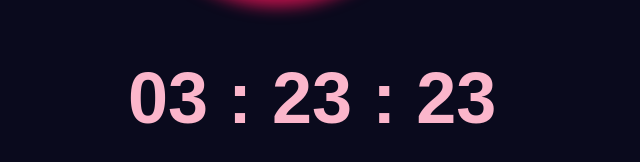
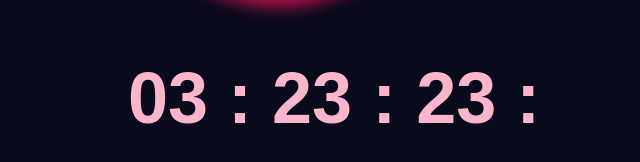
Before and after one commit to INFOLITE-IN/CLOCK, a plain HTML site: page index.html in a window 1280 px wide. Shown: the part 452-614 px from the top of the page, 362-1002 px from the left. Drawn offline with Linux system fonts and the light colour scheme; a web font is replaced by a local one.

Commit message:
Update index.html
Signed-off-by: KAVIYARASAN  <114557988+kaviyarasan-1997@users.noreply.github.com>

```diff
--- a/index.html
+++ b/index.html
@@ -33,6 +33,7 @@
         <h2 id="digital-minute"></h2>
         <h2>&nbsp;:&nbsp;</h2>
         <h2 id="digital-second"></h2>
+        <h2>&nbsp;:&nbsp;</h2>
       </div>
     </section>
     <script src="./main.js"></script>
```
